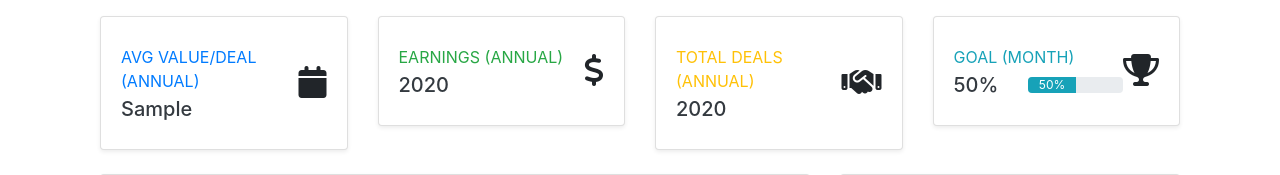
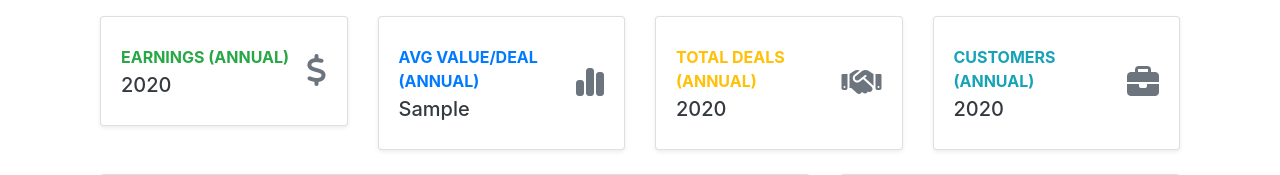
Before and after one commit to Kuldeep-iitb/Sales-dashboard-flask, a Flask app: template templates/dashboard.html in a window 1280 px wide. Shown: the part 56-231 px from the top of the page. Run offline with Flask 2, Linux system fonts and the light colour scheme; the template is opened without the code that fills it: most values are stand-ins (such as "Sample title", 1, 10 or a date in 2020); some libraries are stand-ins or nearby versions.

Commit message:
minor changes

```diff
--- a/app.py
+++ b/app.py
@@ -76,6 +76,7 @@ def dashboard():
     companies = get_api_data(headers, url)
 
     # Example of API call to get deals
+    base_url = "https://api-test.lime-crm.com/api-test/api/v1/limeobject/deal/"
     params = f"?_limit=50&_sort=-closeddate&dealstatus=agreement&min-closeddate={one_year()}"
     url = base_url + params
 
@@ -109,6 +110,7 @@ def dashboard():
     deals_month = json.dumps(deals_month)
     deal_value_year = int(deal_value)
     deal_value = int(deal_value / len(deals))
+    customers_year = len(company_totals)
 
     # for company in companies:
     #     company_id = company['_id']
@@ -116,8 +118,6 @@ def dashboard():
     #         company['total_value'] = company_totals[company_id]
     #         companies_with_deals.append({'name': company.get(
     #             'name'), 'total': company.get('total_value')})
-
-
 
     for company in companies:
         company_id = company['_id']
@@ -128,11 +128,7 @@ def dashboard():
 
     companies_with_deals = json.dumps(companies_with_deals)
 
-
-
-
-
-    return render_template('dashboard.html', deal_value=deal_value, deal_value_year=deal_value_year, deals_month=deals_month, deals_year=deals_year, companyTotalYear=companies_with_deals)
+    return render_template('dashboard.html', deal_value=deal_value, deal_value_year=deal_value_year, deals_month=deals_month, deals_year=deals_year, customers_year=customers_year, companyTotalYear=companies_with_deals)
 
 
 # Example page
@@ -190,16 +186,19 @@ def customers():
     # count deals
 
     response = get_api_data(headers, url)
-    # count deals
-    companies = []
-    for company in response:
-        name = company["name"]
-        buyingstatus = company["buyingstatus"]["text"]
-        country = company["country"]
-        city = company["visitingcity"]
-        phone = company["phone"]
-        companies.append({"name": name, "buyingstatus": buyingstatus,
-                         "country": country, "city": city, "phone": phone})
+
+    # companies = []
+    # for company in response:
+    #     name = company["name"]
+    #     buyingstatus = company["buyingstatus"]["text"]
+    #     country = company["country"]
+    #     city = company["visitingcity"]
+    #     phone = company["phone"]
+    #     companies.append({"name": name, "buyingstatus": buyingstatus,
+    #                      "country": country, "city": city, "phone": phone})
+
+    companies = [{"name": company["name"], "buyingstatus": company["buyingstatus"]["text"],
+                  "country": company["country"], "city": company["visitingcity"], "phone": company["phone"]} for company in response]
     print(companies)
 
     return render_template('customers.html', companies=companies)
--- a/templates/dashboard.html
+++ b/templates/dashboard.html
@@ -4,69 +4,60 @@
 <div class="pt-3">
 	<div class="row">
 		<div class="col-md-6 col-xl-3 mb-4">
-			<div class="card shadow-sm border-start-primary py-2">
+			<div class="card shadow-sm border-start-success py-2">
 				<div class="card-body">
 					<div class="row align-items-center no-gutters">
 						<div class="col me-2">
-							<div class="text-uppercase text-primary fw-bold text-xs mb-1"><span>Avg value/deal
-									(annual)</span></div>
-							<div class="text-dark fw-bold h5 mb-0"><span class="round-num">{{deal_value}}</span></div>
+							<div class="text-uppercase text-success font-weight-bold text-xs mb-1"><span>Earnings (annual)</span>
+							</div>
+							<div class="text-dark fw-bold h5 mb-0"><span class="round-num">{{deal_value_year}}</span>
+							</div>
 						</div>
-						<div class="col-auto"><i class="fa-solid fa-calendar fa-2x text-gray-300"></i></div>
+						<div class="col-auto"><i class="fa-solid fa-dollar-sign fa-2x text-secondary"></i></div>
 					</div>
 				</div>
 			</div>
 		</div>
 		<div class="col-md-6 col-xl-3 mb-4">
-			<div class="card shadow-sm border-start-success py-2">
+			<div class="card shadow-sm border-start-primary py-2">
 				<div class="card-body">
 					<div class="row align-items-center no-gutters">
 						<div class="col me-2">
-							<div class="text-uppercase text-success fw-bold text-xs mb-1"><span>Earnings (annual)</span>
-							</div>
-							<div class="text-dark fw-bold h5 mb-0"><span class="round-num">{{deal_value_year}}</span>
-							</div>
+							<div class="text-uppercase text-primary font-weight-bold text-xs mb-1"><span>Avg value/deal
+									(annual)</span></div>
+							<div class="text-dark fw-bold h5 mb-0"><span class="round-num">{{deal_value}}</span></div>
 						</div>
-						<div class="col-auto"><i class="fa-solid fa-dollar-sign fa-2x text-gray-300"></i></div>
+						<div class="col-auto"><i class="fa-solid fa-chart-simple fa-2x text-secondary" ></i></div>
 					</div>
 				</div>
 			</div>
 		</div>
+
 
 		<div class="col-md-6 col-xl-3 mb-4">
 			<div class="card shadow-sm border-start-warning py-2">
 				<div class="card-body">
 					<div class="row align-items-center no-gutters">
 						<div class="col me-2">
-							<div class="text-uppercase text-warning fw-bold text-xs mb-1"><span>Total Deals
+							<div class="text-uppercase text-warning font-weight-bold text-xs mb-1"><span>Total Deals
 									(annual)</span></div>
 							<div class="text-dark fw-bold h5 mb-0"><span>{{deals_year}}</span></div>
 						</div>
-						<div class="col-auto"><i class="fa-solid fa-handshake fa-2x text-gray-300"></i></div>
+						<div class="col-auto"><i class="fa-solid fa-handshake fa-2x text-secondary"></i></div>
 					</div>
 				</div>
 			</div>
 		</div>
 		<div class="col-md-6 col-xl-3 mb-4">
-			<div class="card shadow-sm border-start-info py-2">
+			<div class="card shadow-sm border-start-warning py-2">
 				<div class="card-body">
 					<div class="row align-items-center no-gutters">
 						<div class="col me-2">
-							<div class="text-uppercase text-info fw-bold text-xs mb-1"><span>Goal (month)</span></div>
-							<div class="row g-0 align-items-center">
-								<div class="col-auto">
-									<div class="text-dark fw-bold h5 mb-0 me-3"><span>50%</span></div>
-								</div>
-								<div class="col">
-									<div class="progress progress-sm">
-										<div class="progress-bar bg-info" aria-valuenow="50" aria-valuemin="0"
-											aria-valuemax="100" style="width: 50%;"><span
-												class="visually-hidden">50%</span></div>
-									</div>
-								</div>
-							</div>
+							<div class="text-uppercase text-info font-weight-bold text-xs mb-1"><span>Customers
+									(annual)</span></div>
+							<div class="text-dark fw-bold h5 mb-0"><span>{{customers_year}}</span></div>
 						</div>
-						<div class="col-auto"><i class="fa-solid fa-trophy fa-2x text-gray-300"></i></div>
+						<div class="col-auto"><i class="fa-solid fa-briefcase fa-2x text-secondary"></i></div>
 					</div>
 				</div>
 			</div>
@@ -80,7 +71,7 @@
 					<h6 class="text-primary fw-bold m-0">Deals per Month</h6>
 					<div class="dropdown no-arrow"><button class="btn btn-link btn-sm dropdown-toggle"
 							aria-expanded="false" data-bs-toggle="dropdown" type="button"><i
-								class="fas fa-ellipsis-v text-gray-400"></i></button>
+								class="fas fa-ellipsis-v text-secondary-400"></i></button>
 						<div class="dropdown-menu shadow-sm dropdown-menu-end animated--fade-in">
 							<p class="text-center dropdown-header">dropdown header:</p><a class="dropdown-item"
 								href="#"> Action</a><a class="dropdown-item" href="#"> Another action</a>
```
